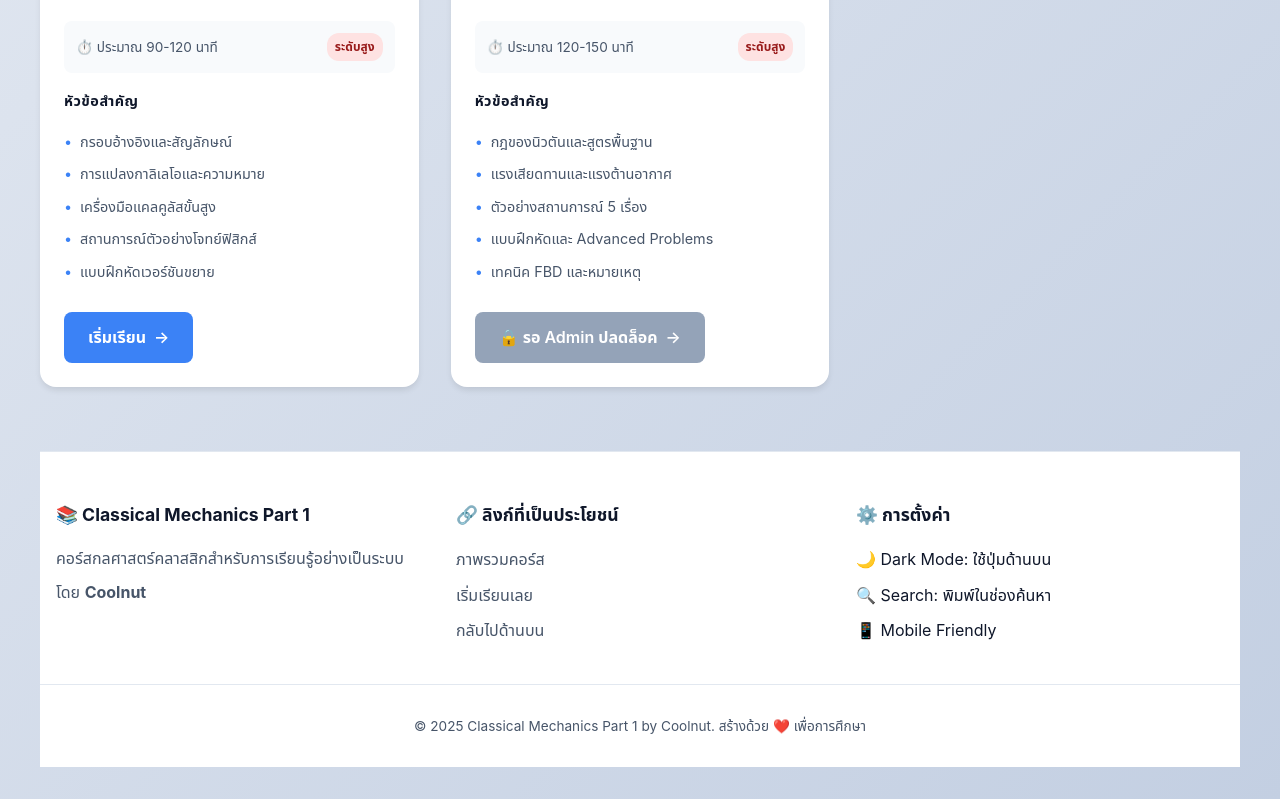
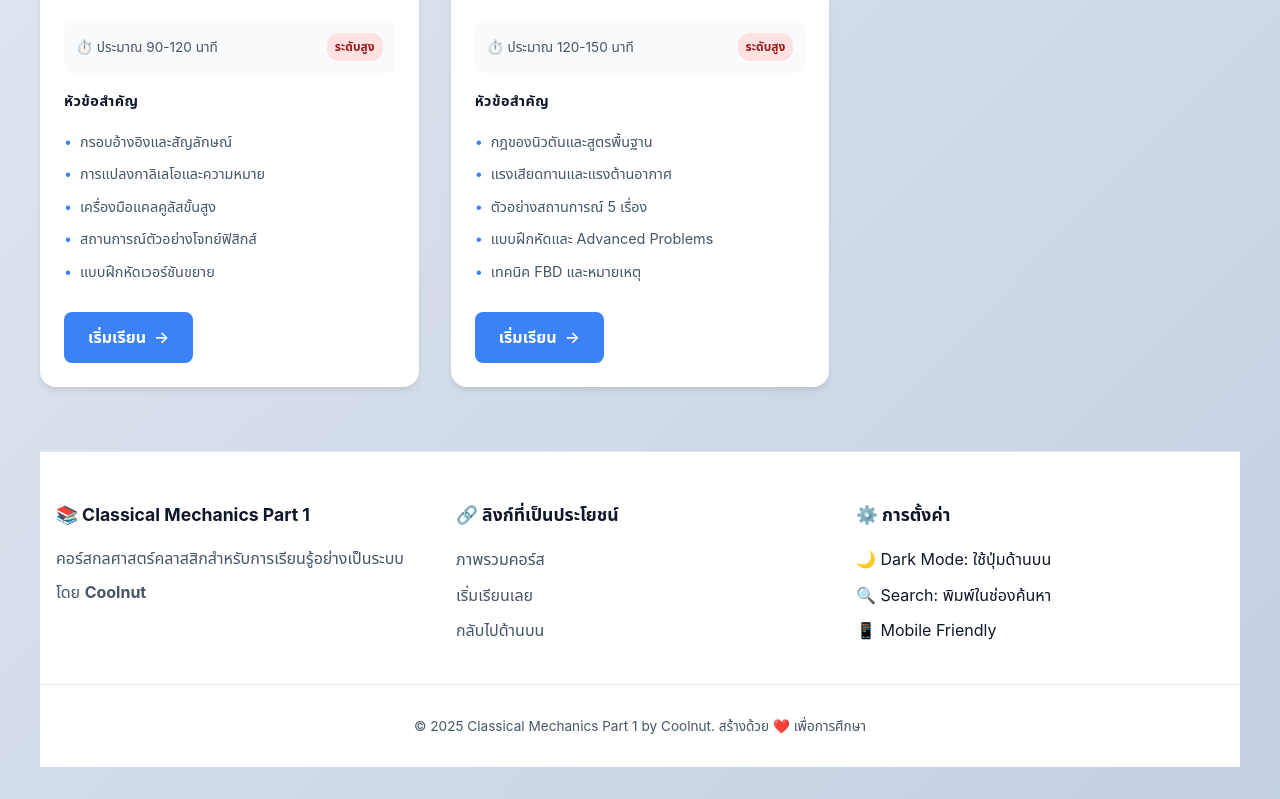
Before and after one commit to coolnut-academy/classical_mechanics_part1_by_Coolnut, a plain HTML site: page index.html in a window 1280 px wide. Shown: the part 1820-2619 px from the top of the page. Drawn offline with nearby package versions, Linux system fonts and the light colour scheme.

Commit message:
unlock chapter 5

```diff
--- a/index.html
+++ b/index.html
@@ -837,8 +837,8 @@ window.MathJax = {
             <li>เทคนิค FBD และหมายเหตุ</li>
           </ul>
         </div>
-        <a href="#" class="chapter-link locked">
-          🔒 รอ Admin ปลดล็อค
+        <a href="chapter5.html" class="chapter-link">
+          เริ่มเรียน
         </a>
       </div>
     </div>
@@ -951,8 +951,7 @@ const searchData = [
     title: 'บทที่ 5: กลศาสตร์นิวตันพื้นฐาน',
     description: 'กฎของนิวตัน แรงเสียดทาน FBD',
     keywords: 'นิวตัน แรง เสียดทาน FBD ต้านอากาศ',
-    url: 'chapter5.html',
-    locked: true
+    url: 'chapter5.html'
   }
 ];
 
```
